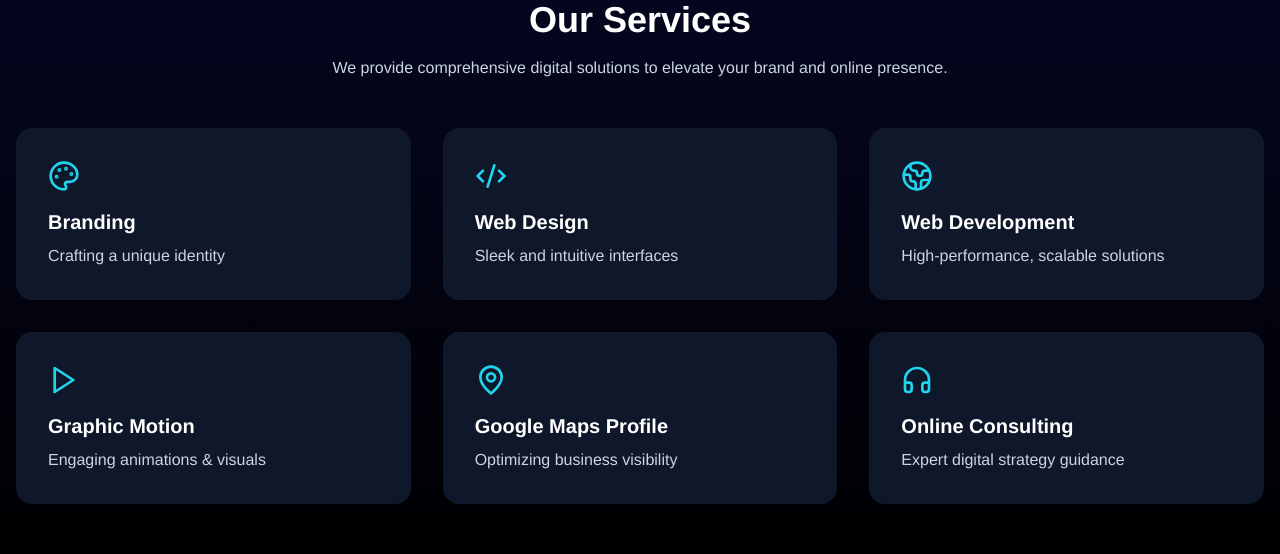
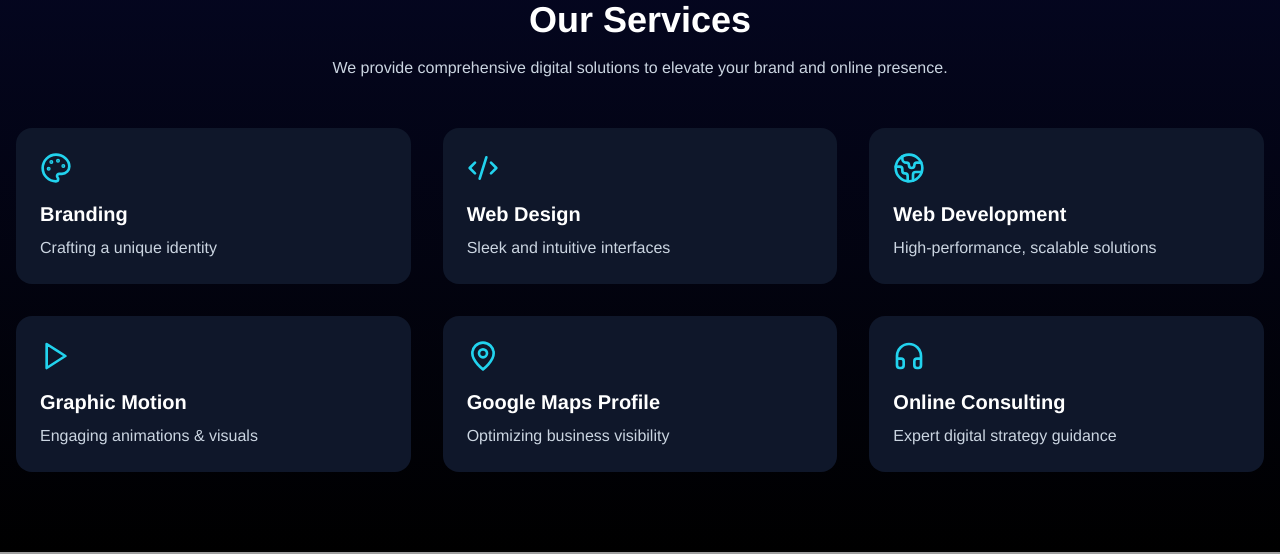
Before and after one commit to diogobc12/forowners, a React (Vite) app: page / in a window 1280 px wide. Shown: the part 920-1474 px from the top of the page. Built offline with nearby package versions, Linux system fonts and the light colour scheme; grey boxes are pictures that could not be loaded.

Commit message:
ajuste padding

```diff
--- a/src/components/ServiceCard.tsx
+++ b/src/components/ServiceCard.tsx
@@ -8,7 +8,7 @@ interface ServiceCardProps {
 
 export function ServiceCard({ icon, title, description }: ServiceCardProps) {
   return (
-    <div className="bg-slate-900 p-8 rounded-2xl transition-transform hover:-translate-y-2 hover:shadow-xl hover:shadow-sky-800/30">
+    <div className="bg-slate-900 p-6 rounded-2xl transition-transform hover:-translate-y-2 hover:shadow-xl hover:shadow-sky-800/30">
       <div className="text-cyan-400 mb-4">{icon}</div>
       <h3 className="text-xl font-semibold mb-2">{title}</h3>
       <p className="text-slate-300">{description}</p>
```
